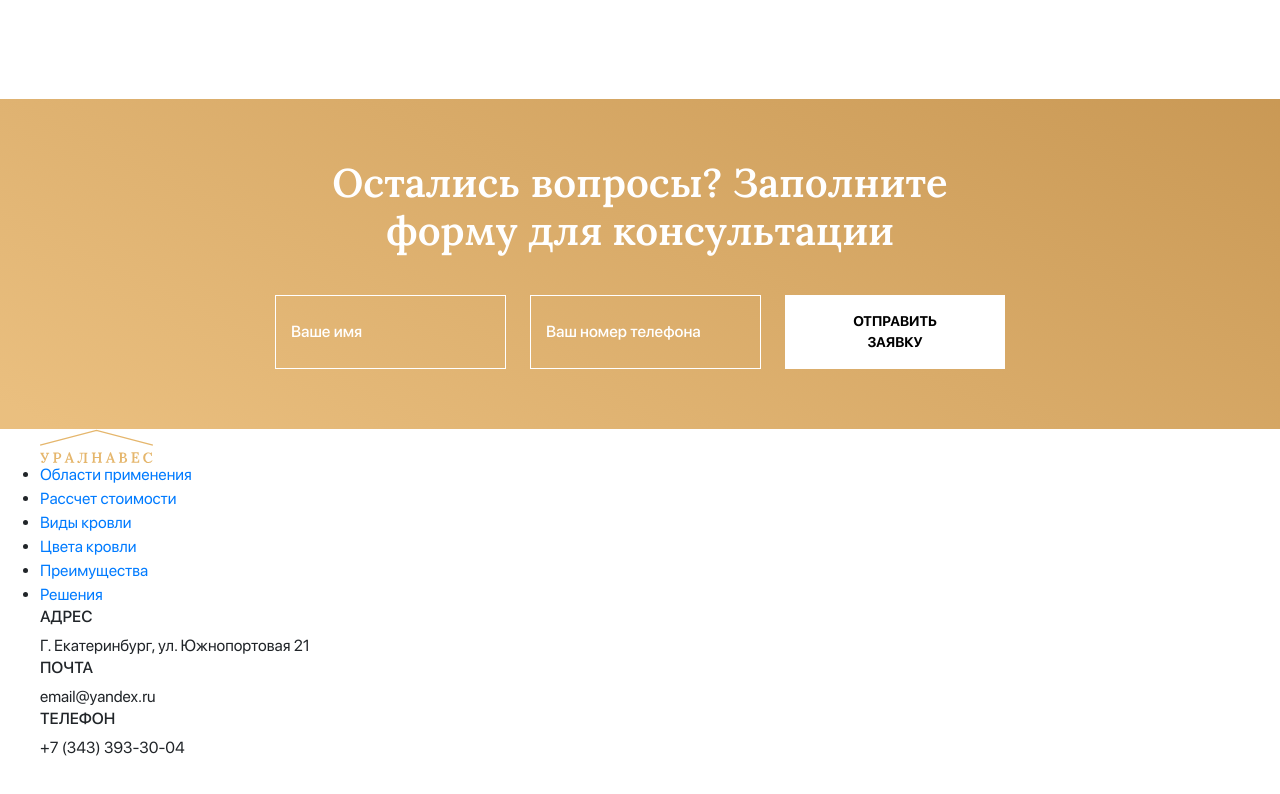
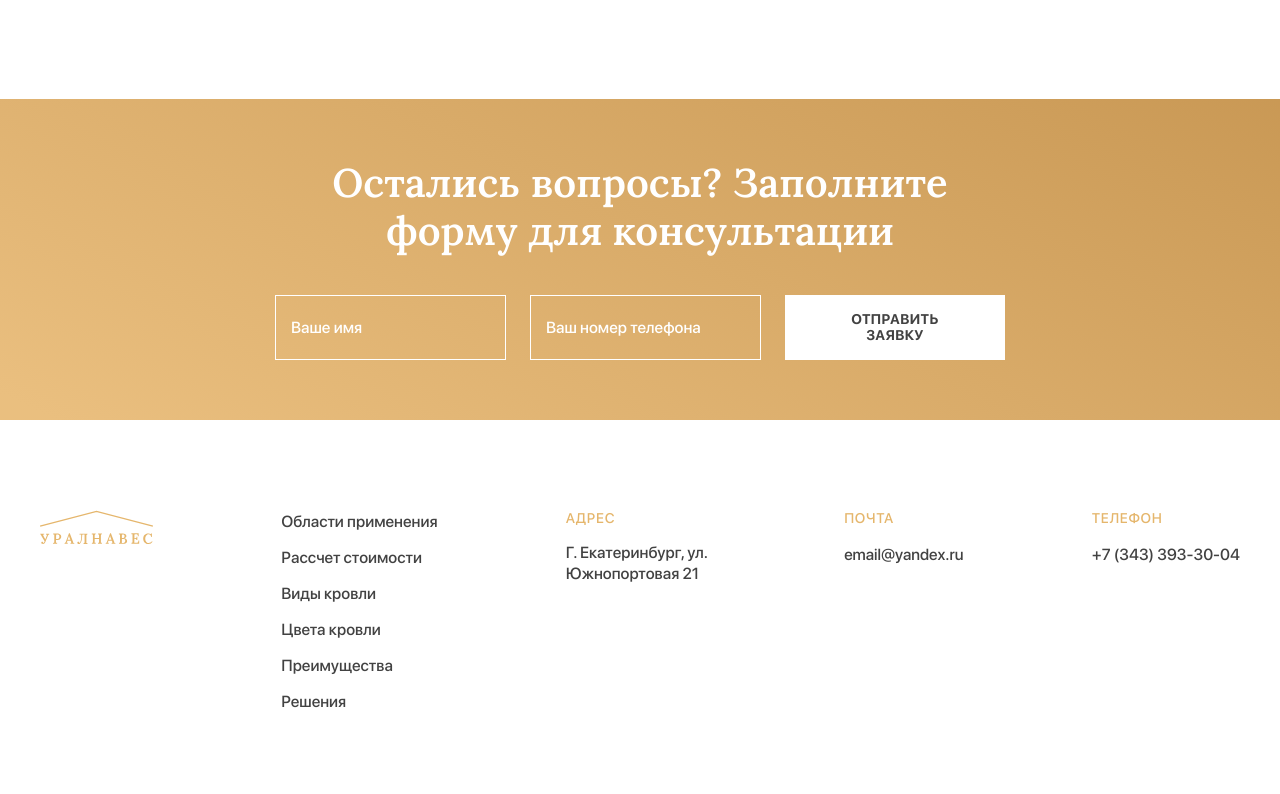
Before and after one commit to DanLisow/state, a plain HTML site: page index.html in a window 1280 px wide. Shown: the part 7093-7887 px from the top of the page. Before the commit the page ends 7853 px from the top, so only its background shows below. Drawn offline with nearby package versions, Linux system fonts and the light colour scheme; a script that the page names is missing.

Commit message:
Update style.css

```diff
--- a/css/style.css
+++ b/css/style.css
@@ -926,3 +926,56 @@ body {
   font-weight: bold;
   padding: 16px 40px;
   font-size: 14px;
+  line-height: 120%;
+  letter-spacing: 0.03em;
+  text-transform: uppercase;
+  color: #424242;
+  transition: 0.3s;
+}
+.questions-block__form button:focus {
+  outline: none;
+}
+.questions-block__form button:hover {
+  cursor: pointer;
+  background-color: #424242;
+  color: #ffffff;
+}
+
+.contacts {
+  display: flex;
+  justify-content: space-between;
+  flex-wrap: wrap;
+  margin: 90px auto;
+}
+.contacts h6 {
+  margin: 0;
+  font-weight: 500;
+  font-size: 14px;
+  line-height: 120%;
+  letter-spacing: 0.05em;
+  color: #E5B66C;
+  margin-bottom: 16px;
+}
+.contacts span {
+  display: inline-block;
+  font-weight: 500;
+  font-size: 16px;
+  line-height: 130%;
+  color: #424242;
+  max-width: 150px;
+}
+.contacts-list ul {
+  margin: 0;
+  padding: 0;
+}
+.contacts-list ul li {
+  list-style: none;
+  margin-bottom: 12px;
+}
+.contacts-list ul li a {
+  text-decoration: none;
+  font-weight: 500;
+  font-size: 16px;
+  line-height: 120%;
+  color: #424242;
+}
```
